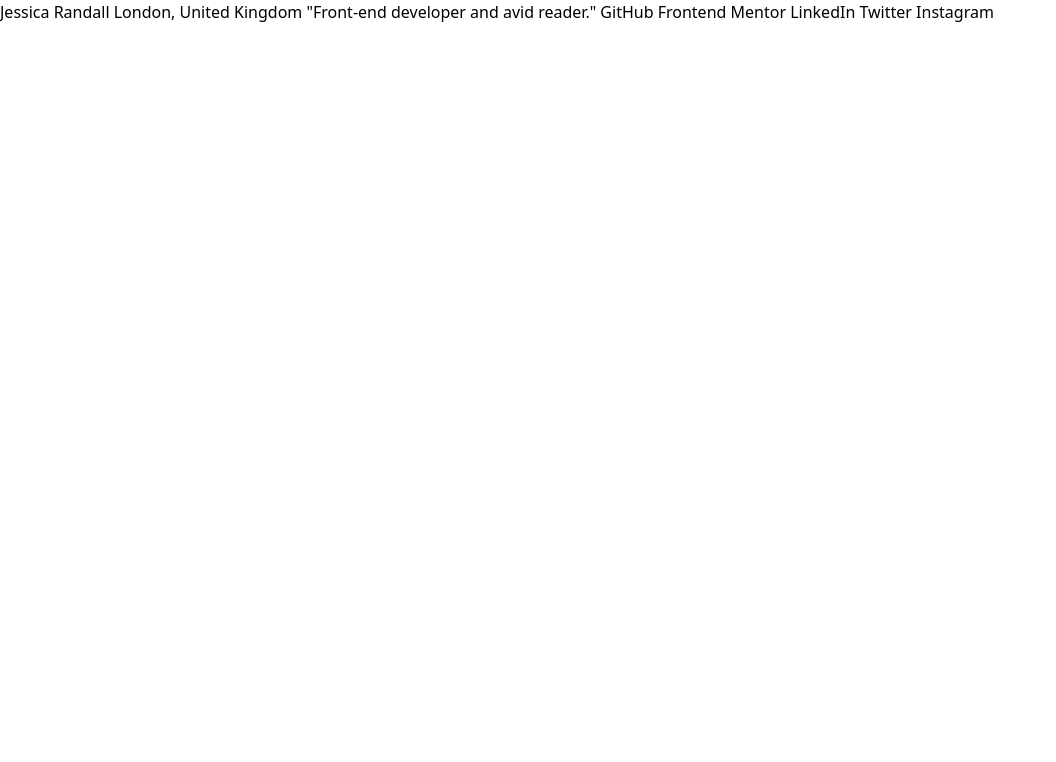
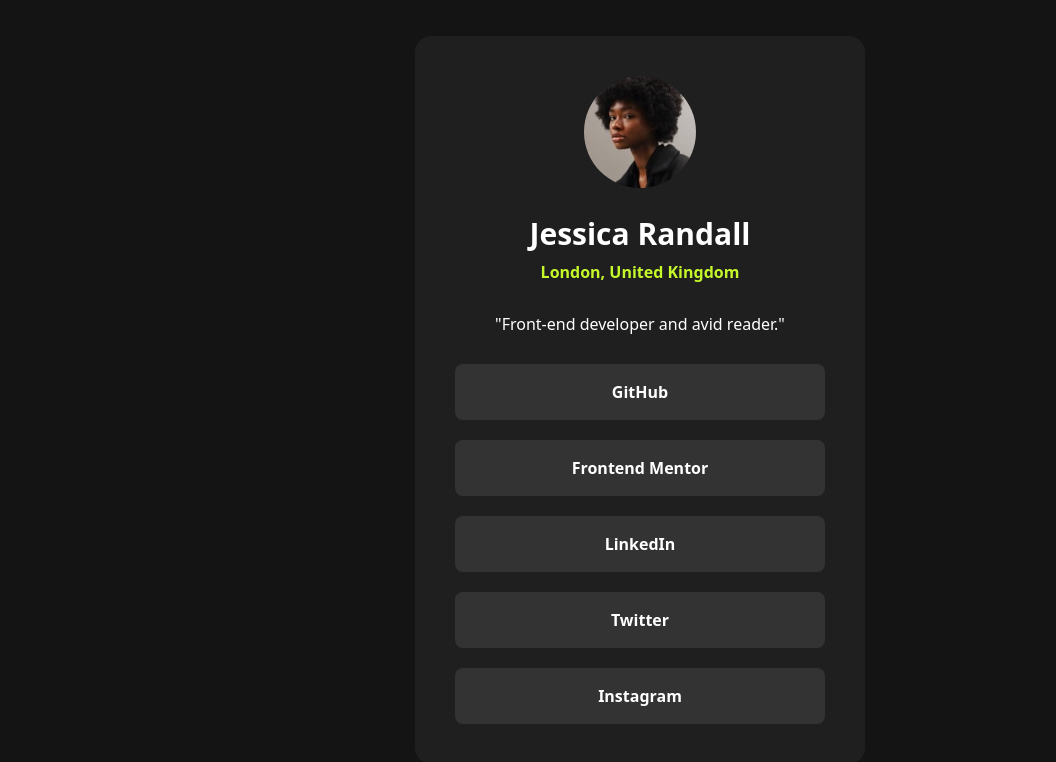
Before and after one commit to xianort/social-links-profile, a website built with Parcel: page src/index.html in a window 1280 px wide. Shown: the whole page, without its empty margins (0-1056 px from the left). Built offline with nearby package versions, Linux system fonts and the light colour scheme.

Commit message:
Markup and style content

```diff
--- a/src/index.html
+++ b/src/index.html
@@ -1,5 +1,5 @@
 <!DOCTYPE html>
-<html lang="en">
+<html lang="en" class="bg-grey-900 text-white">
     <head>
         <meta charset="UTF-8" />
         <meta name="viewport" content="width=device-width, initial-scale=1.0" />
@@ -17,8 +17,59 @@
         <link rel="stylesheet" href="css/main.css" />
     </head>
     <body>
-        Jessica Randall London, United Kingdom "Front-end developer and avid
-        reader." GitHub Frontend Mentor LinkedIn Twitter Instagram
+        <main class="min-h-dvh p-4 flex items-center justify-center flex-col">
+            <article
+                class="bg-grey-800 text-center p-10 space-y-7 rounded-2xl max-w-[450px] w-full"
+            >
+                <img
+                    src="../assets/images/avatar-jessica.jpeg"
+                    alt="avatar"
+                    class="rounded-full size-28 mx-auto"
+                />
+                <hgroup class="space-y-2 font-semibold">
+                    <h1 class="text-3xl">Jessica Randall</h1>
+                    <p class="text-green">London, United Kingdom</p>
+                </hgroup>
+                <p>"Front-end developer and avid reader."</p>
+                <ul class="space-y-5 font-bold">
+                    <li>
+                        <a
+                            href="#"
+                            class="block bg-grey-700 p-4 rounded-lg transition-colors duration-75 hover:bg-green focus:bg-green hover:text-grey-900 focus:text-grey-900"
+                            >GitHub</a
+                        >
+                    </li>
+                    <li>
+                        <a
+                            href="#"
+                            class="block bg-grey-700 p-4 rounded-lg transition-colors duration-75 hover:bg-green focus:bg-green hover:text-grey-900 focus:text-grey-900"
+                            >Frontend Mentor</a
+                        >
+                    </li>
+                    <li>
+                        <a
+                            href="#"
+                            class="block bg-grey-700 p-4 rounded-lg transition-colors duration-75 hover:bg-green focus:bg-green hover:text-grey-900 focus:text-grey-900"
+                            >LinkedIn</a
+                        >
+                    </li>
+                    <li>
+                        <a
+                            href="#"
+                            class="block bg-grey-700 p-4 rounded-lg transition-colors duration-75 hover:bg-green focus:bg-green hover:text-grey-900 focus:text-grey-900"
+                            >Twitter</a
+                        >
+                    </li>
+                    <li>
+                        <a
+                            href="#"
+                            class="block bg-grey-700 p-4 rounded-lg transition-colors duration-75 hover:bg-green focus:bg-green hover:text-grey-900 focus:text-grey-900"
+                            >Instagram</a
+                        >
+                    </li>
+                </ul>
+            </article>
+        </main>
 
         <footer class="sr-only">
             <p>
```
